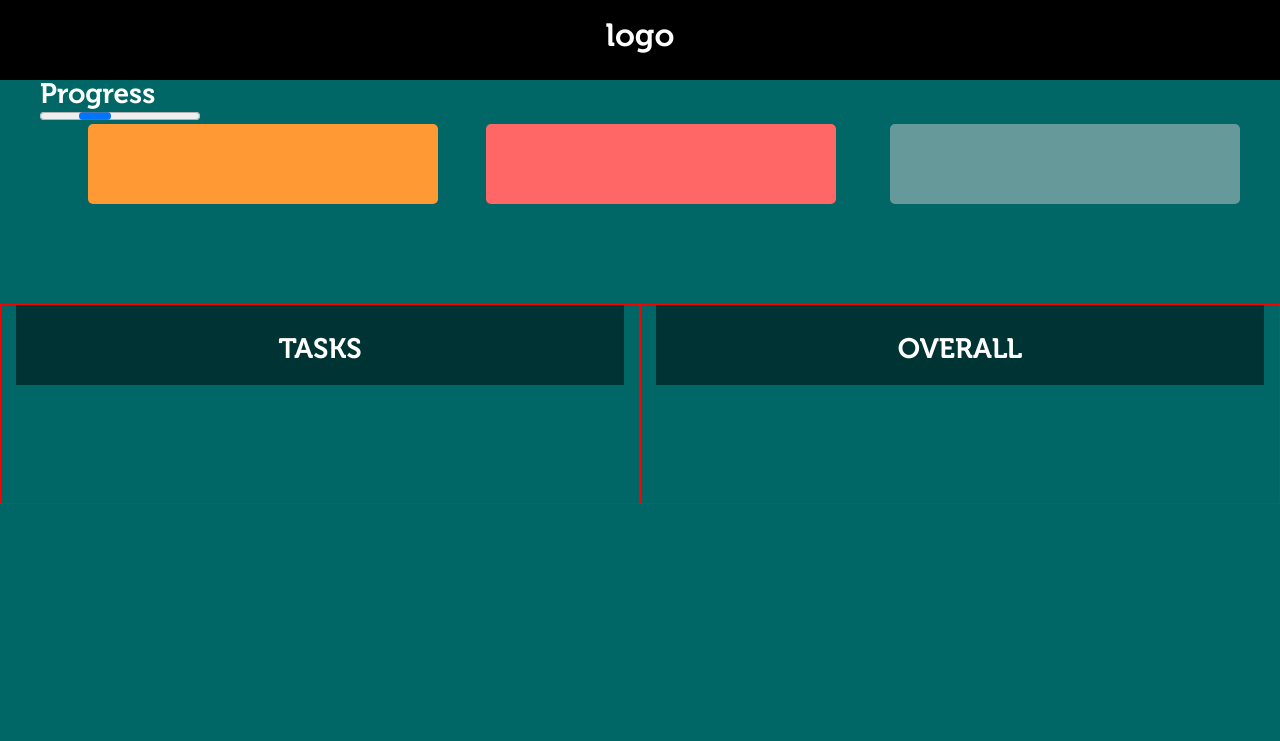
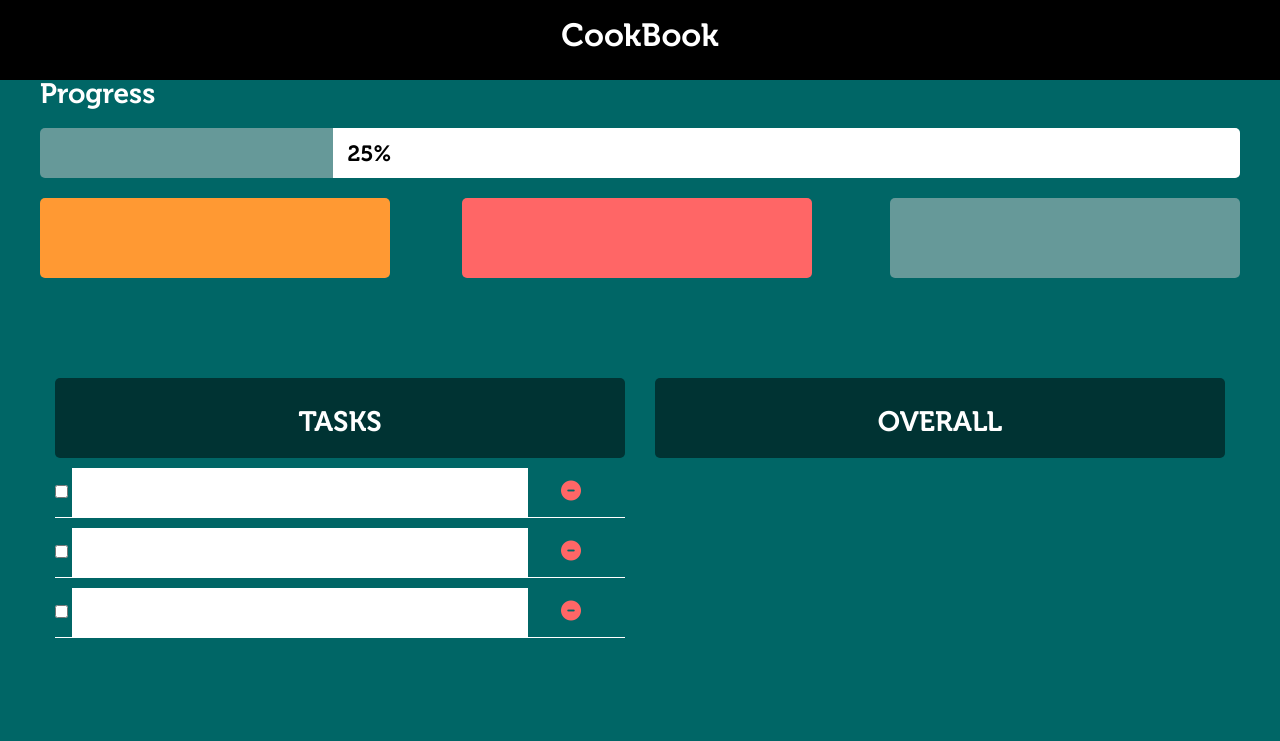
Before and after one commit to Rhuansantos/time-app-jquery, a website with bundled scripts: page index.html in a window 1280 px wide. Built offline with nearby package versions, Linux system fonts and the light colour scheme.

Commit message:
include progress bar

```diff
--- a/index.html
+++ b/index.html
@@ -6,11 +6,12 @@
 	<link rel="stylesheet" type="text/css" href="css/main.css">
 	<script type="text/javascript" src="https://cdnjs.cloudflare.com/ajax/libs/jquery/3.2.1/jquery.min.js"></script>
 	<script type="text/javascript" src="js/foundation/foundation.min.js"></script>
+	<script src="https://use.fontawesome.com/ddcafb965a.js"></script>
 
 </head>
 <body>
 	<header>
-		<h1>logo</h1>
+		<h1>CookBook</h1>
 	</header>
  	<!-- <nav>
  		<ul>
@@ -27,17 +28,17 @@
  		</ul>
  	</nav> -->
 
+<div class="row">
+ 	<section id="time">
+		<h2>Progress</h2>
+
+		<!-- Change the below data attribute to play -->
+		<div class="progress-wrap progress" data-progress-percent="25">
+		  <div class="progress-bar progress">25%</div>
+		</div>
 
 
-
-
-
-
-
-
- 	<section id="time">
-		<h2>Progress</h2>
- 		<progress></progress>
+ 		<!-- <progress></progress> -->
  		<ul>
  			<li></li>
  			<li></li>
@@ -48,9 +49,21 @@
  	<section id="tasks">
  		<h2>Tasks</h2>
  		<ul>
- 			<li></li>
- 			<li></li>
- 			<li></li>
+ 			<li>
+ 				<input type="checkbox" name="vehicle" value="Bike">
+ 				<input type="text">
+ 				<i class="fa fa-minus-circle" aria-hidden="true"></i>
+			</li>
+ 			<li>
+ 				<input type="checkbox" name="vehicle" value="Bike">
+ 				<input type="text">
+ 				<i class="fa fa-minus-circle" aria-hidden="true"></i>
+			</li>
+ 			<li>
+ 				<input type="checkbox" name="vehicle" value="Bike">
+ 				<input type="text">
+ 				<i class="fa fa-minus-circle" aria-hidden="true"></i>
+			</li>
  		</ul>
  	</section>
 
@@ -58,7 +71,7 @@
  		<h2>Overall</h2>
 
  	</section>
-
+</div> <!-- //row -->
 
 	<script type="text/javascript" src="build/main.js"></script>
 </body>
--- /dev/null
+++ b/js/interactions.js
@@ -0,0 +1,17 @@
+// on page load...
+    moveProgressBar();
+    $(window).resize(function() {
+        moveProgressBar();
+    });
+
+    // SIGNATURE PROGRESS
+    function moveProgressBar() {
+        let getPercent = ($('.progress-wrap').data('progress-percent') / 100);
+        let getProgressWrapWidth = $('.progress-wrap').width();
+        let progressTotal = getPercent * getProgressWrapWidth;
+        let animationLength = 2500;
+
+        $('.progress-bar').stop().animate({
+            left: progressTotal
+        }, animationLength);
+    }
--- a/js/main.js
+++ b/js/main.js
@@ -1 +1 @@
-$(document).foundation();
+import * as progressBar from './interactions';
--- a/scss/_dashboard.scss
+++ b/scss/_dashboard.scss
@@ -1,19 +1,42 @@
+.progress {
+  width: 100%;
+  height: 50px;
+  @include grid-col(12);
+
+}
+.progress-wrap {
+  background: #669999;
+  margin: 20px 0;
+  border-radius: 5px;
+  overflow: hidden;
+  position: relative;
+    background: white;
+    left: 0;
+    position: absolute;
+    top: 0;
+    font-size: 22px;
+    padding-top: 15px;
+  }
+}
+
+
 #time{
+
 	@include grid-row();
 	ul{
 		li{
 			@include grid-col(3.5);
 			height: 80px;
 			border-radius: 5px;
-			margin-left: 4%;
 			float: left;
-			// border: solid 1px red;
 		}
 		li:nth-child(1){
 			background: $orange;
 		}
 		li:nth-child(2){
 			background: $red;
+			margin-left: 6%;
+			margin-right: 6%;
 		}
 		li:nth-child(3){
 			background: $secondary;
@@ -23,17 +46,47 @@
 
 #tasks, #overall{
 	@include grid-col(6);
-	height: 200px;
+	min-height: 200px;
 	float: left;
-	border: solid 1px red;
-
 	h2{
 		text-align: center;
 		display: block;
+		border-radius: 5px;
 		background-color: #003333;
 		padding: 30px 0px 0px 0px;
 		width: 100%;
 		height: 80px;
 		text-transform: uppercase;
 	}
+
+	ul{
+		li{
+			width: 100%;
+			margin-top: 10px !important;
+			border-bottom-color: white;
+			border-bottom-style: solid;
+		   	border-width: 1px;
+			height: 50px;
+			// border-radius: 5px;
+			display: block;
+			margin: 0 auto;
+
+			input[type=text]{
+				background: white;
+				color: white;
+				width: 80%;
+				height: 100%;
+				padding: 20px;
+			}
+			input[type=checkBox]{
+
+			}
+
+			.fa-minus-circle{
+				color: $red;
+				margin-left: 5%;
+				font-size: 20px;
+			}
+		}
+	}
 }
--- a/scss/main.scss
+++ b/scss/main.scss
@@ -6,7 +6,7 @@
 // framework
 @import 'foundation/foundation';
 @include foundation-grid;
-// @include foundation-everything;
+
 
 // dashboard files and components
 @import 'base';
```
Also changed, not shown: build/main.js, css/main.css, scss/components/_nav.scss (renamed from scss/components/nav.scss).
